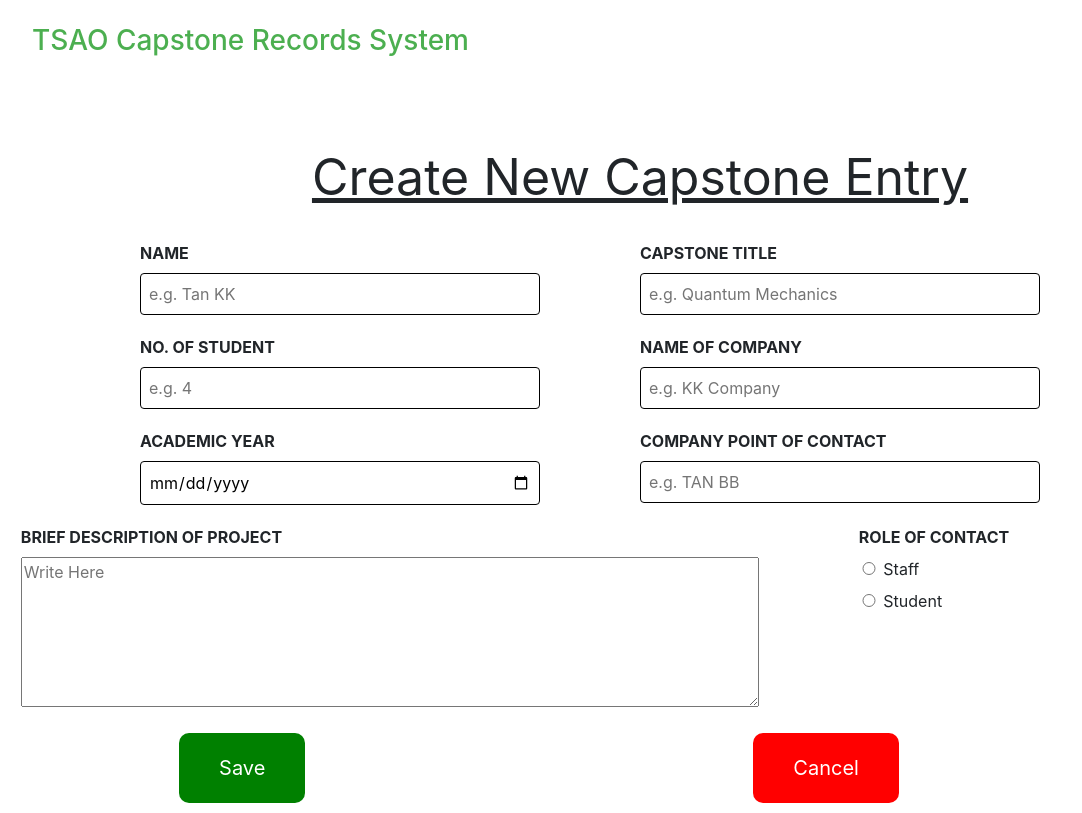
After one commit to LWJ-Nicholas/DevOps_Oct2023_TeamC_Assignment, a Flask app: page /form in a window 1280 px wide. The commit adds this page. Shown: the whole page, without its empty margins (0-1082 px from the left). Run offline with Flask 3, Linux system fonts and the light colour scheme; some libraries are stand-ins or nearby versions.

Commit message:
fix: fix all the merge conflicts to this branch

```diff
--- a/main.py
+++ b/main.py
@@ -1,26 +1,6 @@
-from flask import Flask, render_template, request
+from website import create_app
 
-app = Flask(__name__)
-
-
-# Route for the form page
-@app.route('/form', methods=['GET', 'POST'])
-def form():
-    if request.method == 'POST':
-        # Access form data
-        name = request.form['name']
-        email = request.form['email']
-        message = request.form['message']
-
-        # Do something with the form data (you can process or store it)
-        # For example, print the data to the console
-        print(f"Name: {name}, Email: {email}, Message: {message}")
-
-        # Return a response (you can redirect or render a template)
-        return render_template('success.html', name=name)  # Render a success page with the submitted name
-
-    return render_template('CreateEntry.html')
-
+app = create_app()
 
 if __name__ == '__main__':
     app.run(debug=True)
--- a/website/auth.py
+++ b/website/auth.py
@@ -62,3 +62,21 @@ def createAccount():
 @login_required
 def welcome():
     return render_template("welcome.html",user=current_user)
+
+# Route for the form page
+@auth.route('/form', methods=['GET', 'POST'])
+def form():
+    if request.method == 'POST':
+        # Access form data
+        name = request.form['name']
+        email = request.form['email']
+        message = request.form['message']
+
+        # Do something with the form data (you can process or store it)
+        # For example, print the data to the console
+        print(f"Name: {name}, Email: {email}, Message: {message}")
+
+        # Return a response (you can redirect or render a template)
+        return render_template('success.html', name=name)  # Render a success page with the submitted name
+
+    return render_template('CreateEntry.html')
--- /dev/null
+++ b/website/templates/CreateEntry.html
@@ -0,0 +1,177 @@
+{% extends "base.html" %}
+{% block stylesheet %}
+<style>
+.WebName {
+    color: green;
+    position: absolute;
+    left: 200px;
+    top: 0px;
+    font-size: 40px;
+}
+
+
+.FormHeader {
+    position: relative;
+    text-align: center;
+    top: 50px;
+    font-size: 50px;
+}
+
+
+.form {
+    display: flex;
+    position: relative;
+    flex-direction: column;
+    justify-content: center;
+    align-items: center;
+    height: 100%;
+    top: 50px;
+}
+
+
+.form input {
+    width: 400px;
+    border: 1px solid #000000;
+    border-radius: 4px;
+    font-size: 16px;
+    padding: 8px;
+}
+
+.form input[type='radio'] {
+    width: 20px;
+    border: 1px solid #000000;
+    border-radius: 4px;
+    font-size: 16px;
+    padding: 8px;
+}
+
+.FormGroup1 {
+    display: flex;
+    justify-content: space-between;
+    margin-top: 10px;
+    margin-bottom: 10px;
+}
+
+.FormGroup2 {
+    display: flex;
+    justify-content: space-between;
+    margin-top: 10px;
+    margin-bottom: 10px;
+}
+
+.FormGroup3 {
+    display: flex;
+    justify-content: space-between;
+    margin-top: 10px;
+    margin-bottom: 10px;
+}
+
+
+.FormGroup4 {
+    display: flex;
+    justify-content: space-between;
+    margin-top: 10px;
+    margin-bottom: 10px;
+    margin-left: -250px;
+
+}
+
+.FormGroup5 {
+    display: flex;
+    justify-content: space-between;
+    margin-top: 10px;
+    margin-bottom: 10px;
+    margin-left: -250px;
+}
+
+.floating-input {
+    float: left;
+    margin-right: 100px;
+}
+
+.green-button {
+    background-color: green;
+    color: white;
+    padding: 20px 40px;
+    border: none;
+    border-radius: 10px;
+    cursor: pointer;
+    margin-right: 400px
+}
+.red-button {
+    background-color: red;
+    color: white;
+    padding: 20px 40px;
+    border: none;
+    border-radius: 10px;
+    cursor: pointer;
+}
+</style>
+{% endblock %}
+{% block title %}Query{% endblock %}
+
+
+{% block content %}
+    <p class="FormHeader">
+        <u> Create New Capstone Entry</u>
+
+    </p>
+
+    <form method="post" action="/form">
+
+        <div  class="form">
+
+                <div class="FormGroup1">
+                    <div class="floating-input">
+                        <label for = "name"> <B>NAME</B> </label><br>
+                        <input type = "text" id = "name"  placeholder="e.g. Tan KK"><br>
+                    </div>
+                    <div class="floating-input">
+                        <label for = "title"> <b>CAPSTONE TITLE</b></label><br>
+                    <input type = "text" id = "title"  placeholder="e.g. Quantum Mechanics"><br>
+                    </div>
+                </div>
+
+                <div class="FormGroup2">
+                    <div class="floating-input">
+                        <label for = "student"> <B>NO. OF STUDENT</B> </label><br>
+                        <input type = "text" id = "student"  placeholder="e.g. 4"><br>
+                    </div>
+                    <div class="floating-input">
+                        <label for = "company"> <B>NAME OF COMPANY</B> </label><br>
+                        <input type = "text" id = "company"  placeholder="e.g. KK Company"><br>
+                    </div>
+                </div>
+
+                <div class="FormGroup3">
+                    <div class="floating-input">
+                        <label for = "year"> <B>ACADEMIC YEAR</B> </label><br>
+                        <input type = "date" id = "year"  placeholder="e.g. 4"><br>
+                    </div>
+                    <div class="floating-input">
+                        <label for = "companycontact"> <B>COMPANY POINT OF CONTACT</B> </label><br>
+                        <input type = "text" id = "companycontact"  placeholder="e.g. TAN BB"><br>
+                    </div>
+                </div>
+
+                <div class="FormGroup4">
+                    <div class="floating-input">
+                        <label for = "description"> <B>BRIEF DESCRIPTION OF PROJECT</B> </label><br>
+                        <textarea  type = "text" id = "description" placeholder="Write Here"  rows="6"  cols="70"></textarea><br>
+                    </div>
+                    <div>
+                        <label for = "contact"> <B>ROLE OF CONTACT</B> </label><br>
+                        <input type="radio" id="staff" value="Staff">
+                        <label for="staff">Staff</label><br>
+                        <input type="radio" id="student" value="Student">
+                        <label for="student">Student</label>
+                    </div>
+                </div>
+
+                <div class="FormGroup5">
+                    <a class="green-button btn btn-primary btn-danger btn-lg ml-5" href="/welcome">Save</a>
+                    <a class="red-button btn btn-primary btn-danger btn-lg ml-5" href="/welcome">Cancel</a>
+                </div>
+        </div>
+    </form>
+{% endblock %}
--- a/website/templates/base.html
+++ b/website/templates/base.html
@@ -17,19 +17,18 @@
           href="https://stackpath.bootstrapcdn.com/font-awesome/4.7.0/css/font-awesome.min.css"
           crossorigin="anonymous"
         />
+        {% block stylesheet %}{% endblock %}
 
         <title>{% block title %}Template{% endblock %}</title>
+
         </head>
+
     <body>
-
         <nav class="navbar navbar-expand-lg navbar-light bg-white">
           <h3 style="color: #4CAF50;"class="p-3 mr-auto">TSAO Capstone Records System</h3>
 
-          {% block nav %}
-          {% endblock %}
+          {% block nav %}{% endblock %}
         </nav>
-
-
 
         {% with messages = get_flashed_messages(with_categories=true) %}
           {% if messages %}
@@ -57,13 +56,10 @@
             {% block forms %}
             {% endblock %}
         </div>
+
         {% block content %}
         {% endblock %}
-        <script
-        src="https://code.jquery.com/jquery-3.2.1.slim.min.js"
-        integrity="sha384-KJ3o2DKtIkvYIK3UENzmM7KCkRr/rE9/Qpg6aAZGJwFDMVNA/GpGFF93hXpG5KkN"
-        crossorigin="anonymous"
-      ></script>
+
       <script
         src="https://cdnjs.cloudflare.com/ajax/libs/popper.js/1.12.9/umd/popper.min.js"
         integrity="sha384-ApNbgh9B+Y1QKtv3Rn7W3mgPxhU9K/ScQsAP7hUibX39j7fakFPskvXusvfa0b4Q"
--- a/website/templates/welcome.html
+++ b/website/templates/welcome.html
@@ -26,7 +26,7 @@
     <br/><br/><br/>
 
     <div class="d-flex justify-content-center">
-        <a type="submit" class="btn btn-primary btn-success btn-lg mr-5" style="width:200px" href=""> Create </a>
+        <a type="submit" class="btn btn-primary btn-success btn-lg mr-5" style="width:200px" href="/form"> Create </a>
         <a type="submit" class="btn btn-primary btn-success btn-lg" style="width:200px" href=""> Modify Accounts </a>
         <a type="submit" class="btn btn-primary btn-success btn-lg ml-5" style="width:200px" href=""> Query </a>
     </div>
```
Also changed, not shown: website/templates/SearchEntry.html (added, +105 -0 lines).
